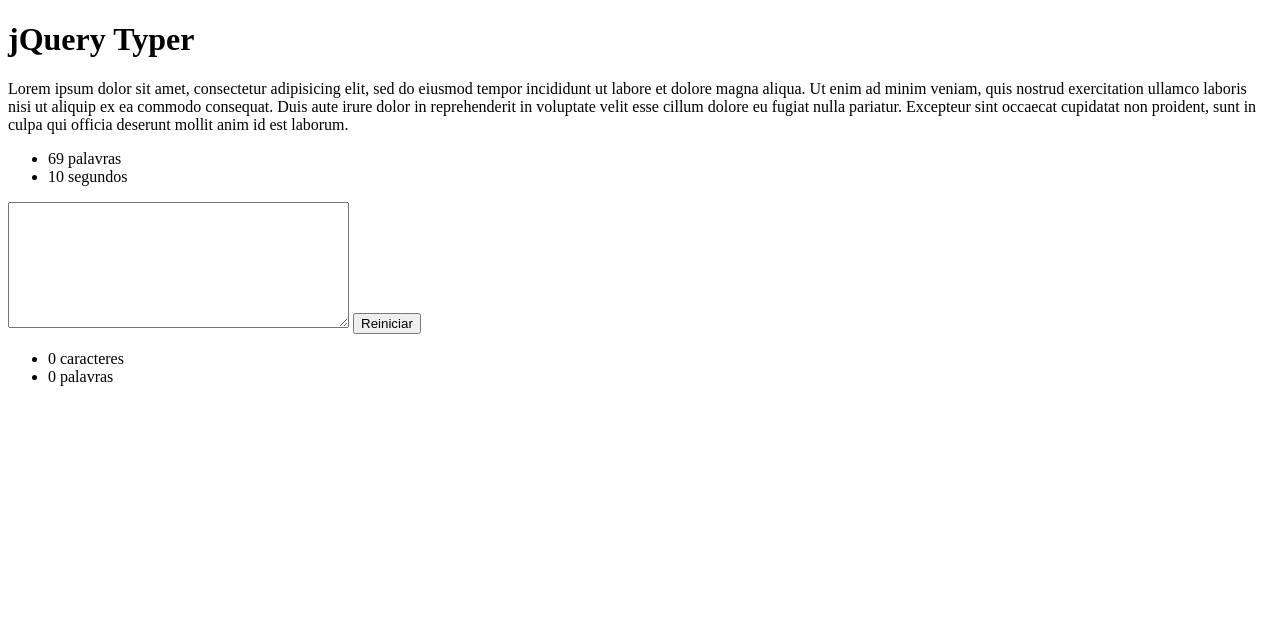
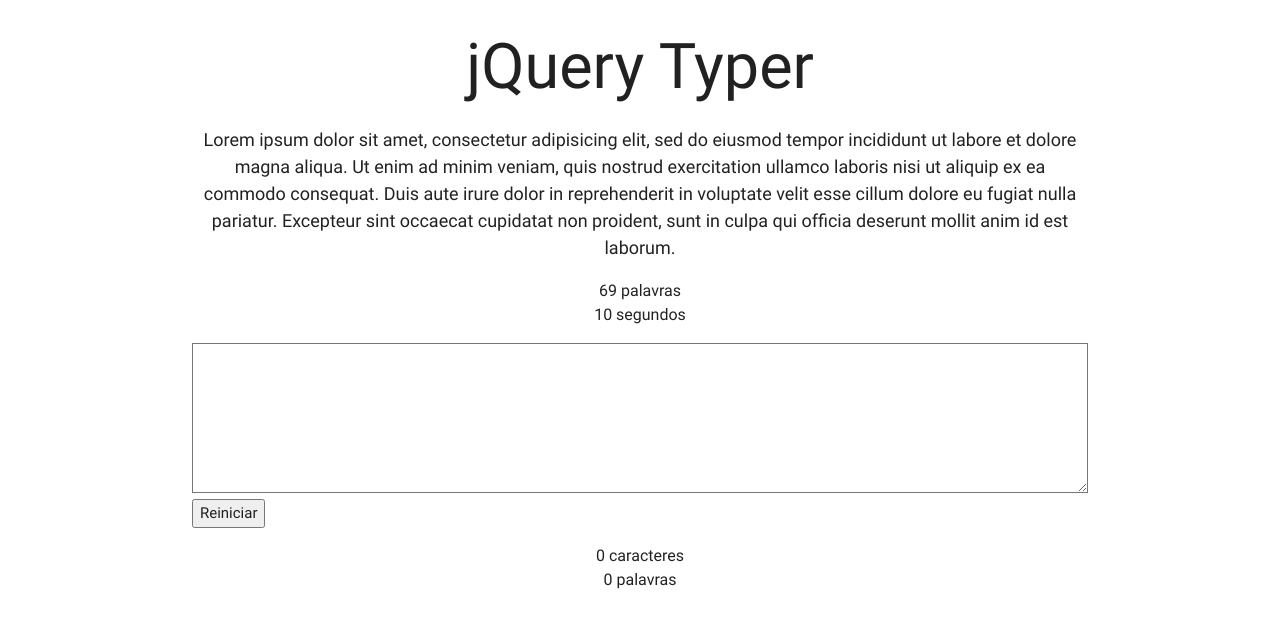
Before and after one commit to odilonjk/jquery-typer, a plain HTML site: page public/principal.html in a window 1280 px wide. Drawn offline with Linux system fonts and the light colour scheme.

Commit message:
Começando a estilizar o projeto

```diff
--- a/public/css/estilos.css
+++ b/public/css/estilos.css
@@ -0,0 +1,21 @@
+.frase {
+  font-size: 18px;
+}
+
+.campo-digitacao {
+  font-size: 16px;
+  width: 100%;
+  height: 150px;
+}
+
+.campo-desativado {
+  background-color: lightgrey;
+}
+
+.info {
+  font-size: 16px;
+}
+
+.lista {
+  font-size: 16px;
+}
--- a/public/js/main.js
+++ b/public/js/main.js
@@ -49,6 +49,9 @@
       if(tempoRestante < 1) {
         campo.attr("disabled", true);
 
+        //  Adicionando classe estilizada
+        campo.addClass("campo-desativado");
+
         //  Desligando o cronometro
         clearInterval(cronometro);
 
@@ -63,6 +66,8 @@
   //  Reiniciar campo
   campo.attr("disabled", false);
   campo.val("");
+  //  Removendo fundo cinza
+  campo.removeClass("campo-desativado");
 
   //  Reiniciar contadores
   $("#contador-segundos").text(tempoInicial);
--- a/public/principal.html
+++ b/public/principal.html
@@ -3,12 +3,16 @@
 <head>
     <meta charset="UTF-8">
     <title>jQuery Typer</title>
+    <link rel="stylesheet" href="css/libs/materialize.min.css">
+    <link rel="stylesheet" href="css/estilos.css">
 </head>
 <body>
-    <h1>jQuery Typer</h1>
-    <p class="frase">Lorem ipsum dolor sit amet, consectetur adipisicing elit, sed do eiusmod tempor incididunt ut labore et dolore magna aliqua. Ut enim ad minim veniam, quis nostrud exercitation ullamco laboris nisi ut aliquip ex ea commodo consequat. Duis aute irure dolor in reprehenderit in voluptate velit esse cillum dolore eu fugiat nulla pariatur. Excepteur sint occaecat cupidatat non proident, sunt in culpa qui officia deserunt mollit anim id est laborum.</p>
+    <div class="container">
 
-    <ul class="info">
+      <h1 class="center">jQuery Typer</h1>
+      <p class="frase center">Lorem ipsum dolor sit amet, consectetur adipisicing elit, sed do eiusmod tempor incididunt ut labore et dolore magna aliqua. Ut enim ad minim veniam, quis nostrud exercitation ullamco laboris nisi ut aliquip ex ea commodo consequat. Duis aute irure dolor in reprehenderit in voluptate velit esse cillum dolore eu fugiat nulla pariatur. Excepteur sint occaecat cupidatat non proident, sunt in culpa qui officia deserunt mollit anim id est laborum.</p>
+
+      <ul class="info center">
         <li><span id="tamanho-frase"></span></span> palavras</li>
         <li><span id="contador-segundos">10</span> segundos</li>
       </ul>
@@ -16,10 +20,11 @@
       <textarea class="campo-digitacao" rows="8" cols="40"></textarea>
       <button id="botao-reiniciar">Reiniciar</button>
 
-    <ul>
+      <ul class="lista center">
         <li><span id="contador-caracteres">0</span> caracteres</li>
         <li><span id="contador-palavras">0</span> palavras</li>
       </ul>
+    </div>
 
     <script src="js/jquery.js" charset="utf-8"></script>
     <script src="js/main.js" charset="utf-8"></script>
```
Lines whose indentation alone changed are shown as unchanged.
